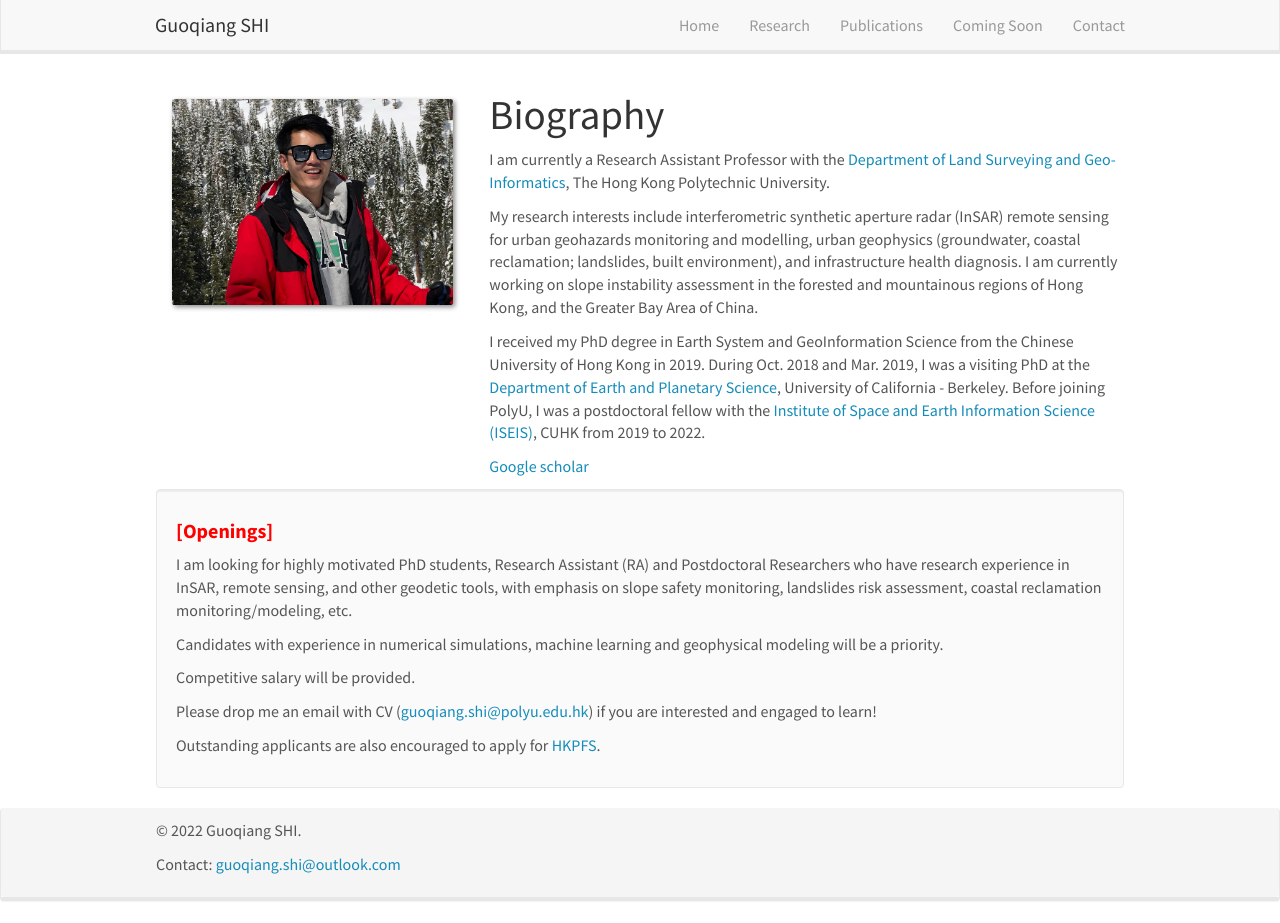
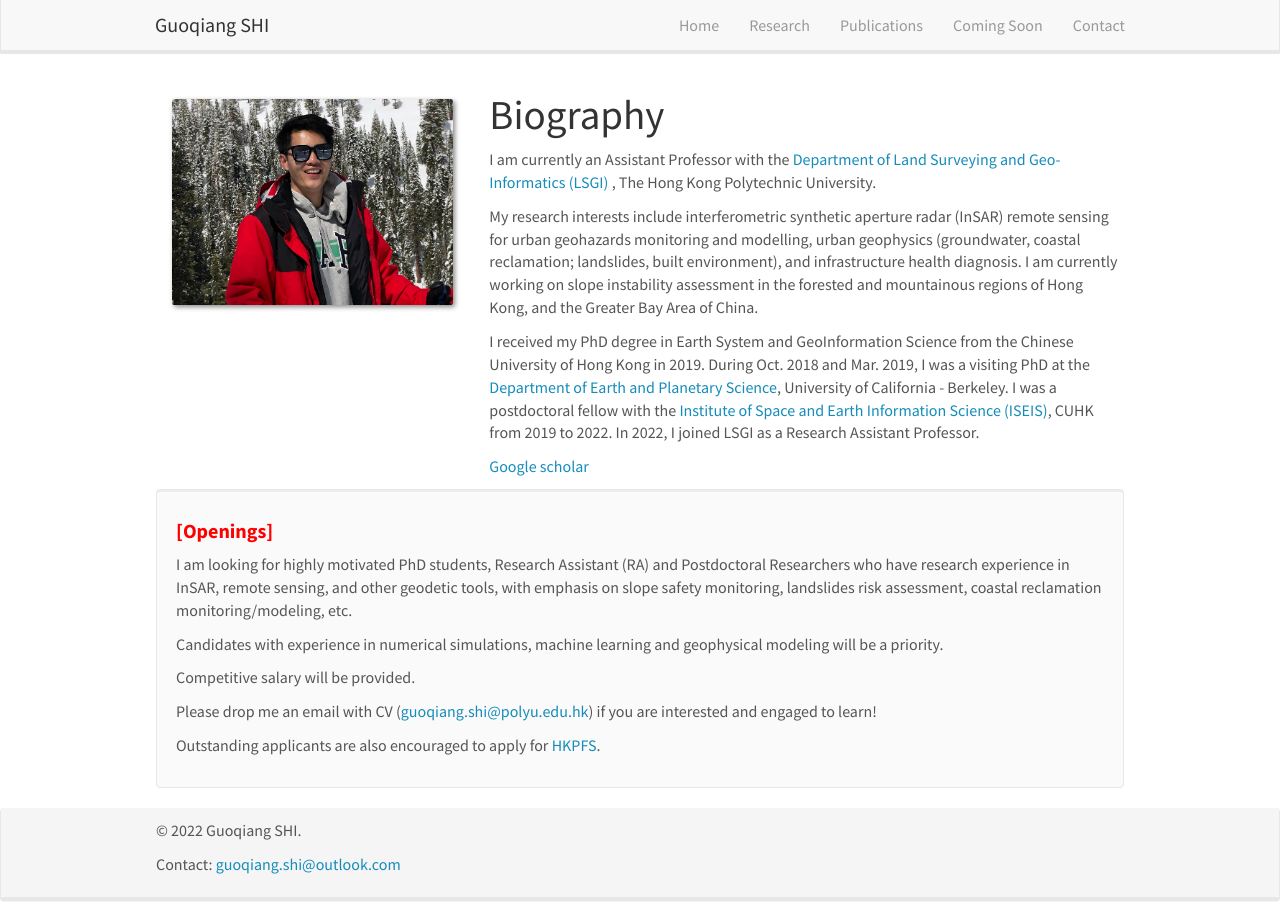
Before and after one commit to guoqiangshi/guoqiangshi.github.io, a Jekyll site: the page index.html, which Jekyll copies as it is, in a window 1280 px wide and 923 px high. Built offline with Jekyll 4.4.1, drawn with Linux system fonts in a browser that asks for light colours; nearby versions of some CDN libraries; library files that are not in the unit come from our copies.

Commit message:
Update index.html

```diff
--- a/index.html
+++ b/index.html
@@ -63,13 +63,14 @@
 
   <div id="homeid" class="col-sm-8">
 	<h1>Biography</h1>
-	<p>I am currently a Research Assistant Professor with the <a href="https://www.polyu.edu.hk/lsgi/">Department of Land Surveying and Geo-Informatics</a>, The Hong Kong Polytechnic University.</p>
+	<p>I am currently an Assistant Professor with the <a href="https://www.polyu.edu.hk/lsgi/">Department of Land Surveying and Geo-Informatics (LSGI) </a>, The Hong Kong Polytechnic University.</p>
 
 <p>My research interests include interferometric synthetic aperture radar (InSAR) remote sensing for urban geohazards monitoring and modelling, urban geophysics (groundwater, coastal reclamation; landslides, built environment), and infrastructure health diagnosis. I am currently working on slope instability assessment in the forested and mountainous regions of Hong Kong, and the Greater Bay Area of China.</p>
 
 
 
-<p>I received my PhD degree in Earth System and GeoInformation Science from the Chinese University of Hong Kong in 2019. During Oct. 2018 and Mar. 2019, I was a visiting PhD at the <a href="https://eps.berkeley.edu/">Department of Earth and Planetary Science</a>, University of California - Berkeley. Before joining PolyU, I was a postdoctoral fellow with the <a href="http://www.iseis.cuhk.edu.hk/en/">Institute of Space and Earth Information Science (ISEIS)</a>, CUHK from 2019 to 2022.</p>
+<p>I received my PhD degree in Earth System and GeoInformation Science from the Chinese University of Hong Kong in 2019. During Oct. 2018 and Mar. 2019, I was a visiting PhD at the <a href="https://eps.berkeley.edu/">Department of Earth and Planetary Science</a>, University of California - Berkeley. I was a postdoctoral fellow with the <a href="http://www.iseis.cuhk.edu.hk/en/">Institute of Space and Earth Information Science (ISEIS)</a>, CUHK from 2019 to 2022. In 2022, I joined LSGI as a Research Assistant Professor.</p>
+
 
 
 <p><a href="https://scholar.google.com.hk/citations?user=MbaoUzsAAAAJ&hl=zh-CN">Google scholar</a></p>
```
